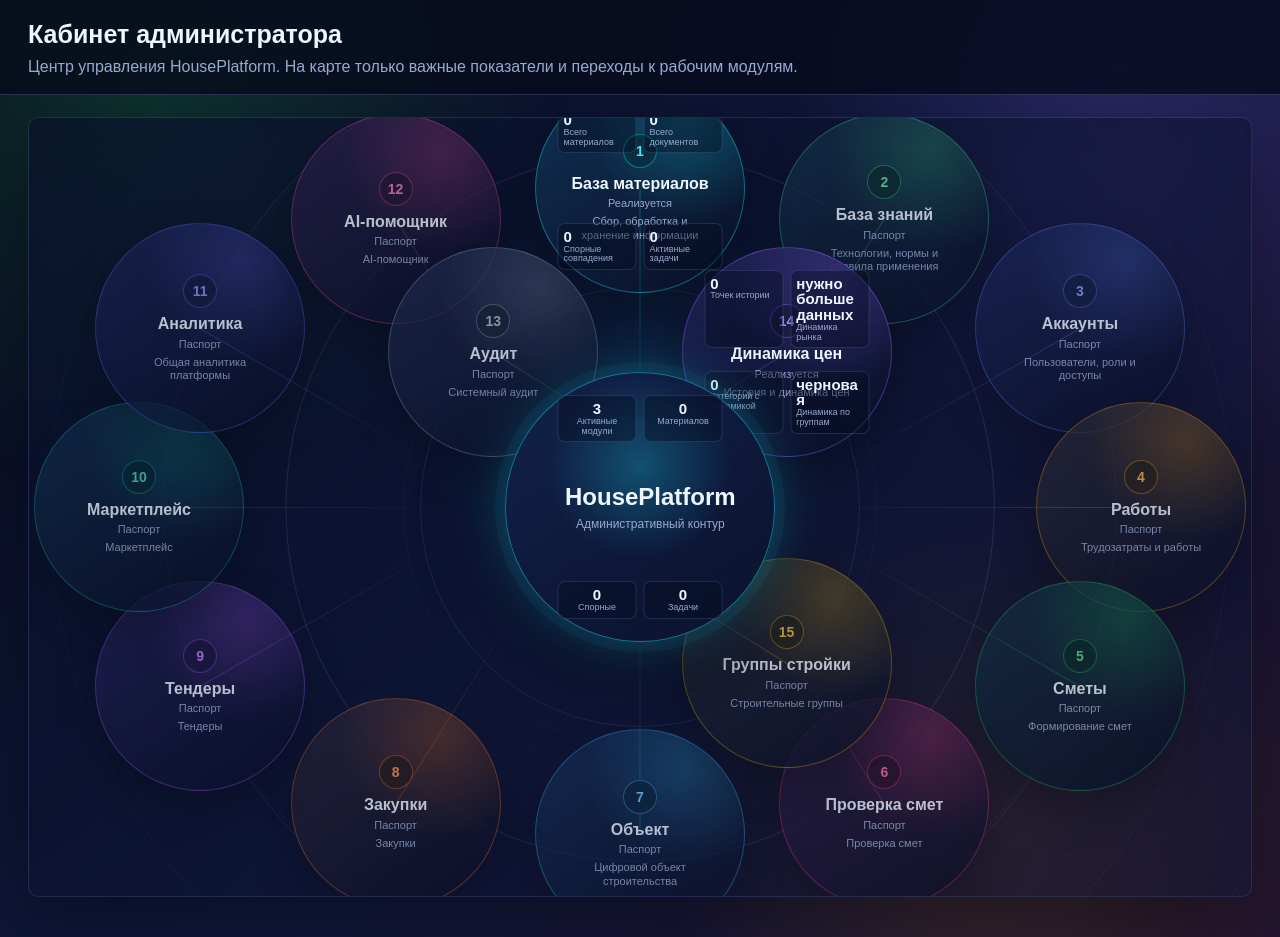
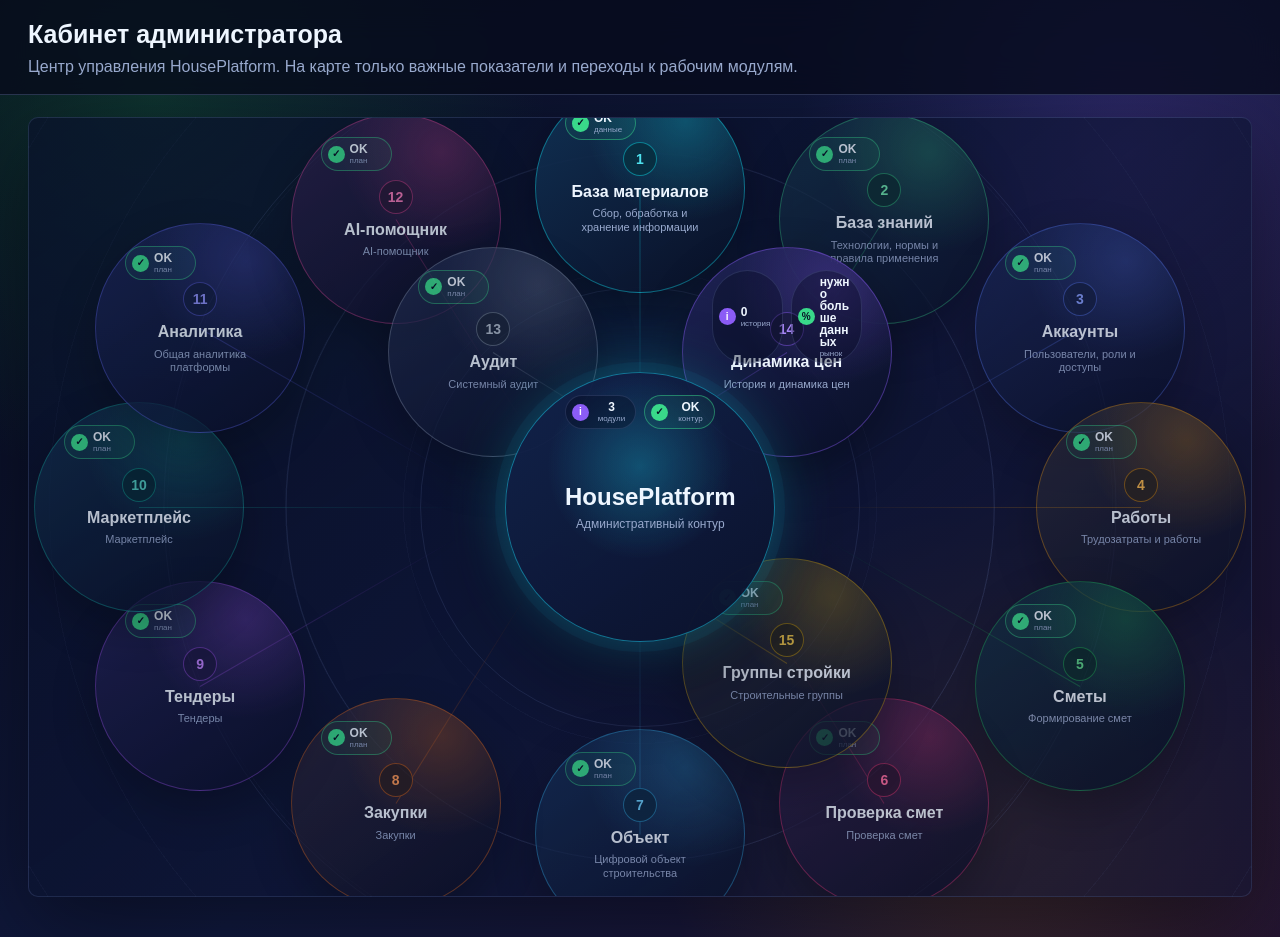
Before and after one commit to 2820780-alt/HousePlatform, a FastAPI app: page /api/v1/admin/cabinet/view in a window 1280 px wide. Run offline with FastAPI, Linux system fonts and the light colour scheme; data that the repository does not hold is empty.

Commit message:
Add module event badges and shared headers

```diff
--- a/app/api/v1/admin_cabinet_view.py
+++ b/app/api/v1/admin_cabinet_view.py
@@ -350,6 +350,7 @@ def _passport(
         16: "Кабинет",
     }
     dashboard_metrics = metrics or []
+    events = _module_events(number, dashboard_metrics)
     return {
         "number": number,
         "title": f"Модуль {number} · {name}",
@@ -370,10 +371,56 @@ def _passport(
             {"label": "Документ", "value": document.split("/")[-1]},
         ],
         "dashboard_metrics": dashboard_metrics[:4],
+        "events": events,
         "implemented": bool(href),
         "href": href or f"/api/v1/admin/cabinet/view/modules/{number}",
         "passport_href": f"/api/v1/admin/cabinet/view/modules/{number}",
     }
+
+
+def _module_events(number: int, metrics: list[dict]) -> list[dict]:
+    by_label = {str(metric.get("label", "")).lower(): metric for metric in metrics}
+
+    def metric_value(label_part: str, default=0):
+        for label, metric in by_label.items():
+            if label_part.lower() in label:
+                return metric.get("value", default)
+        return default
+
+    if number == 1:
+        pending = metric_value("спорные", 0)
+        active = metric_value("активные", 0)
+        events = []
+        if pending:
+            events.append({"kind": "warning", "label": "спорные", "value": pending})
+        if active:
+            events.append({"kind": "active", "label": "задачи", "value": active})
+        if not events:
+            events.append({"kind": "ok", "label": "данные", "value": "OK"})
+        return events
+
+    if number == 14:
+        points = metric_value("точек", 0)
+        market = metric_value("рынка", "")
+        events = [{"kind": "info", "label": "история", "value": points}]
+        if market:
+            events.append({"kind": "trend", "label": "рынок", "value": market})
+        return events
+
+    if number == 16:
+        active_modules = metric_value("активные", 0)
+        pending = metric_value("спорные", 0)
+        active_tasks = metric_value("задачи", 0)
+        events = [{"kind": "info", "label": "модули", "value": active_modules}]
+        if pending:
+            events.append({"kind": "warning", "label": "спорные", "value": pending})
+        if active_tasks:
+            events.append({"kind": "active", "label": "задачи", "value": active_tasks})
+        if len(events) == 1:
+            events.append({"kind": "ok", "label": "контур", "value": "OK"})
+        return events
+
+    return [{"kind": "ok", "label": "план", "value": "OK"}]
 
 
 def _apply_orbit_layout(cards: list[dict]) -> list[dict]:
--- a/templates/admin_cabinet_view.html
+++ b/templates/admin_cabinet_view.html
@@ -103,35 +103,59 @@
     }
     .center-node h2 { margin: 0; font-size: 24px; letter-spacing: 0; }
     .center-node p { margin: 0; color: var(--muted); line-height: 1.22; font-size: 12px; }
-    .metric-pair {
+    .event-pair {
       position: absolute;
       left: 50%;
       transform: translateX(-50%);
       display: grid;
       grid-template-columns: 1fr 1fr;
-      gap: 7px;
-      width: 165px;
+      gap: 8px;
+      width: 150px;
       z-index: 1;
     }
-    .metric-pair.top { top: 22px; }
-    .metric-pair.bottom { bottom: 22px; }
-    .center-metric,
-    .mini-metric {
-      min-height: 38px;
-      padding: 5px;
-      border: 1px solid rgba(158, 184, 255, 0.16);
-      border-radius: 7px;
-      background: rgba(7, 13, 33, 0.42);
+    .event-pair.top { top: 22px; }
+    .event-pair.bottom { bottom: 22px; }
+    .event-badge {
+      min-height: 30px;
+      display: grid;
+      grid-template-columns: auto 1fr;
+      gap: 5px;
+      align-items: center;
+      padding: 5px 6px;
+      border: 1px solid rgba(158, 184, 255, 0.15);
+      border-radius: 999px;
+      background: rgba(7, 13, 33, 0.38);
+      color: var(--muted);
+      line-height: 1;
     }
-    .center-metric.alert,
-    .mini-metric.alert {
-      border-color: rgba(245, 158, 11, 0.58);
-      background: rgba(245, 158, 11, 0.1);
+    .event-symbol {
+      display: grid;
+      place-items: center;
+      width: 17px;
+      height: 17px;
+      border-radius: 50%;
+      color: #071024;
+      font-size: 10px;
+      font-weight: 900;
+      background: #8ea3c8;
     }
-    .center-metric strong,
-    .mini-metric strong { display: block; font-size: 15px; line-height: 1.05; overflow-wrap: anywhere; }
-    .center-metric span,
-    .mini-metric span { display: block; color: var(--muted); font-size: 9px; line-height: 1.08; }
+    .event-badge.warning { border-color: rgba(245, 158, 11, 0.56); background: rgba(245, 158, 11, 0.09); }
+    .event-badge.warning .event-symbol {
+      background: #f59e0b;
+      clip-path: polygon(50% 4%, 98% 94%, 2% 94%);
+      border-radius: 0;
+      padding-top: 5px;
+    }
+    .event-badge.error { border-color: rgba(239, 68, 68, 0.62); background: rgba(239, 68, 68, 0.1); }
+    .event-badge.error .event-symbol { background: #ef4444; color: white; }
+    .event-badge.active { border-color: rgba(24, 215, 242, 0.56); background: rgba(24, 215, 242, 0.08); }
+    .event-badge.active .event-symbol { background: #18d7f2; }
+    .event-badge.info .event-symbol { background: #8b5cf6; color: white; }
+    .event-badge.trend .event-symbol { background: #39d98a; }
+    .event-badge.ok { border-color: rgba(57, 217, 138, 0.48); background: rgba(57, 217, 138, 0.08); }
+    .event-badge.ok .event-symbol { background: #39d98a; }
+    .event-text strong { display: block; color: var(--text); font-size: 12px; overflow-wrap: anywhere; }
+    .event-text span { display: block; color: var(--muted); font-size: 8px; margin-top: 2px; }
     .module-node {
       --card-accent: var(--cyan);
       --x: 50%;
@@ -189,7 +213,6 @@
     }
     .module-title { min-width: 0; max-width: 148px; }
     .module-title strong { display: block; font-size: 16px; line-height: 1.15; }
-    .module-title span { display: block; color: var(--muted); font-size: 11px; margin-top: 4px; }
     .module-hint {
       color: var(--muted);
       font-size: 11px;
@@ -219,7 +242,7 @@
       .center-node { border-radius: 10px; grid-column: 1 / -1; }
       .module-node { border-radius: 10px; }
       .module-node::before { display: none; }
-      .metric-pair {
+      .event-pair {
         position: static;
         transform: none;
         width: 100%;
@@ -240,11 +263,11 @@
       <div class="orbit-line three"></div>
 
       <div class="center-node">
-        <div class="metric-pair top">
-          {% for metric in center_card.metrics[:2] %}
-          <div class="center-metric {% if metric.alert %}alert{% endif %}">
-            <strong>{{ metric.value }}</strong>
-            <span>{{ metric.label }}</span>
+        <div class="event-pair top">
+          {% for event in center_card.events[:2] %}
+          <div class="event-badge {{ event.kind }}">
+            <span class="event-symbol">{% if event.kind == "warning" %}!{% elif event.kind == "error" %}x{% elif event.kind == "ok" %}✓{% elif event.kind == "trend" %}%{% else %}i{% endif %}</span>
+            <span class="event-text"><strong>{{ event.value }}</strong><span>{{ event.label }}</span></span>
           </div>
           {% endfor %}
         </div>
@@ -252,11 +275,11 @@
           <h2>HousePlatform</h2>
           <p>Административный контур</p>
         </div>
-        <div class="metric-pair bottom">
-          {% for metric in center_card.metrics[2:4] %}
-          <div class="center-metric {% if metric.alert %}alert{% endif %}">
-            <strong>{{ metric.value }}</strong>
-            <span>{{ metric.label }}</span>
+        <div class="event-pair bottom">
+          {% for event in center_card.events[2:4] %}
+          <div class="event-badge {{ event.kind }}">
+            <span class="event-symbol">{% if event.kind == "warning" %}!{% elif event.kind == "error" %}x{% elif event.kind == "ok" %}✓{% elif event.kind == "trend" %}%{% else %}i{% endif %}</span>
+            <span class="event-text"><strong>{{ event.value }}</strong><span>{{ event.label }}</span></span>
           </div>
           {% endfor %}
         </div>
@@ -268,12 +291,12 @@
         {% else %}
         <a class="module-node future" href="{{ card.passport_href }}" style="--card-accent: {{ card.accent }}; --x: {{ card.orbit.x }}; --y: {{ card.orbit.y }}; --link-width: {{ card.orbit.link_width }}; --link-angle: {{ card.orbit.link_angle }}">
         {% endif %}
-          {% if card.dashboard_metrics %}
-          <div class="metric-pair top">
-            {% for metric in card.dashboard_metrics[:2] %}
-            <div class="mini-metric {% if metric.alert %}alert{% endif %}">
-              <strong>{{ metric.value }}</strong>
-              <span>{{ metric.label }}</span>
+          {% if card.events %}
+          <div class="event-pair top">
+            {% for event in card.events[:2] %}
+            <div class="event-badge {{ event.kind }}">
+              <span class="event-symbol">{% if event.kind == "warning" %}!{% elif event.kind == "error" %}x{% elif event.kind == "ok" %}✓{% elif event.kind == "trend" %}%{% else %}i{% endif %}</span>
+              <span class="event-text"><strong>{{ event.value }}</strong><span>{{ event.label }}</span></span>
             </div>
             {% endfor %}
           </div>
@@ -283,17 +306,16 @@
               <div class="module-number">{{ card.number }}</div>
               <div class="module-title">
                 <strong>{{ card.display_name }}</strong>
-                <span>{{ card.status }}</span>
               </div>
             </div>
             <div class="module-hint">{{ card.subtitle }}</div>
           </div>
-          {% if card.dashboard_metrics %}
-          <div class="metric-pair bottom">
-            {% for metric in card.dashboard_metrics[2:4] %}
-            <div class="mini-metric {% if metric.alert %}alert{% endif %}">
-              <strong>{{ metric.value }}</strong>
-              <span>{{ metric.label }}</span>
+          {% if card.events %}
+          <div class="event-pair bottom">
+            {% for event in card.events[2:4] %}
+            <div class="event-badge {{ event.kind }}">
+              <span class="event-symbol">{% if event.kind == "warning" %}!{% elif event.kind == "error" %}x{% elif event.kind == "ok" %}✓{% elif event.kind == "trend" %}%{% else %}i{% endif %}</span>
+              <span class="event-text"><strong>{{ event.value }}</strong><span>{{ event.label }}</span></span>
             </div>
             {% endfor %}
           </div>
```
Also changed, not shown: templates/material_hub_view.html (+30 -3 lines), templates/price_dynamics_view.html (+12 -2 lines).
